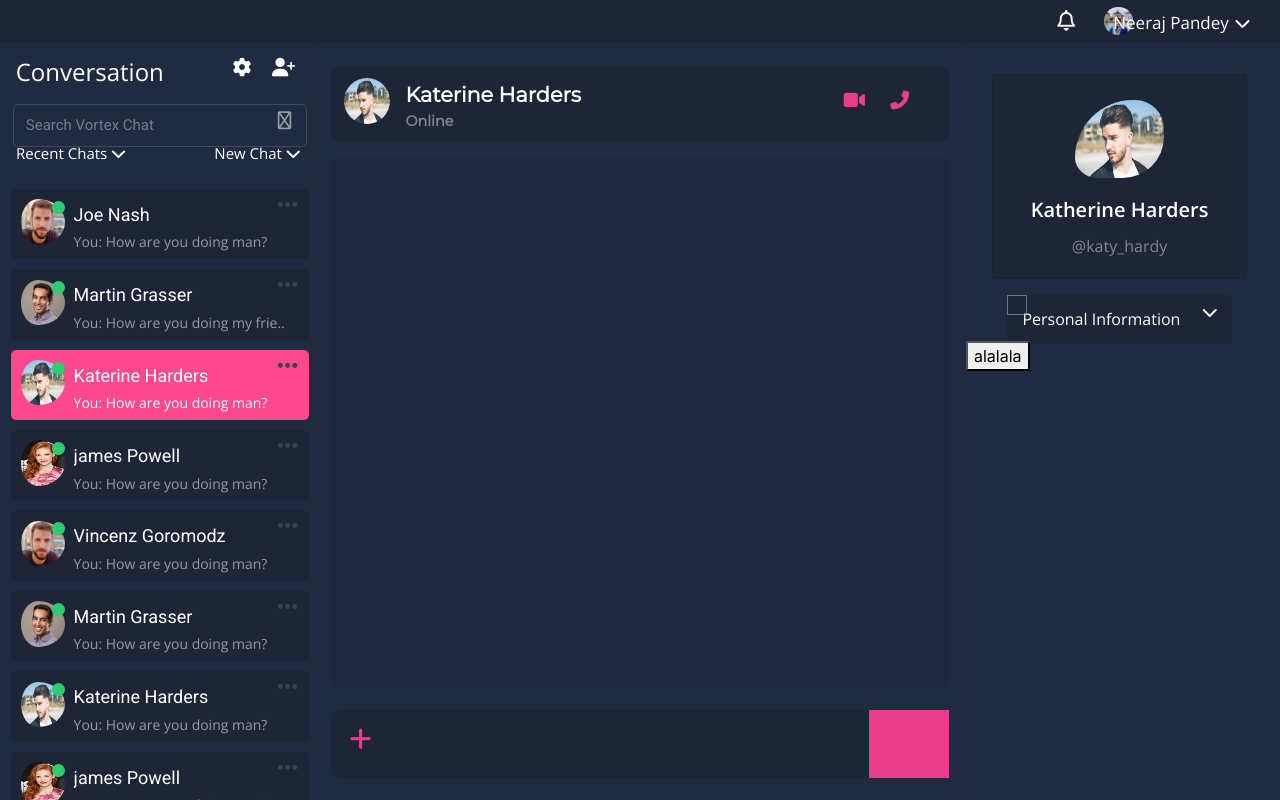
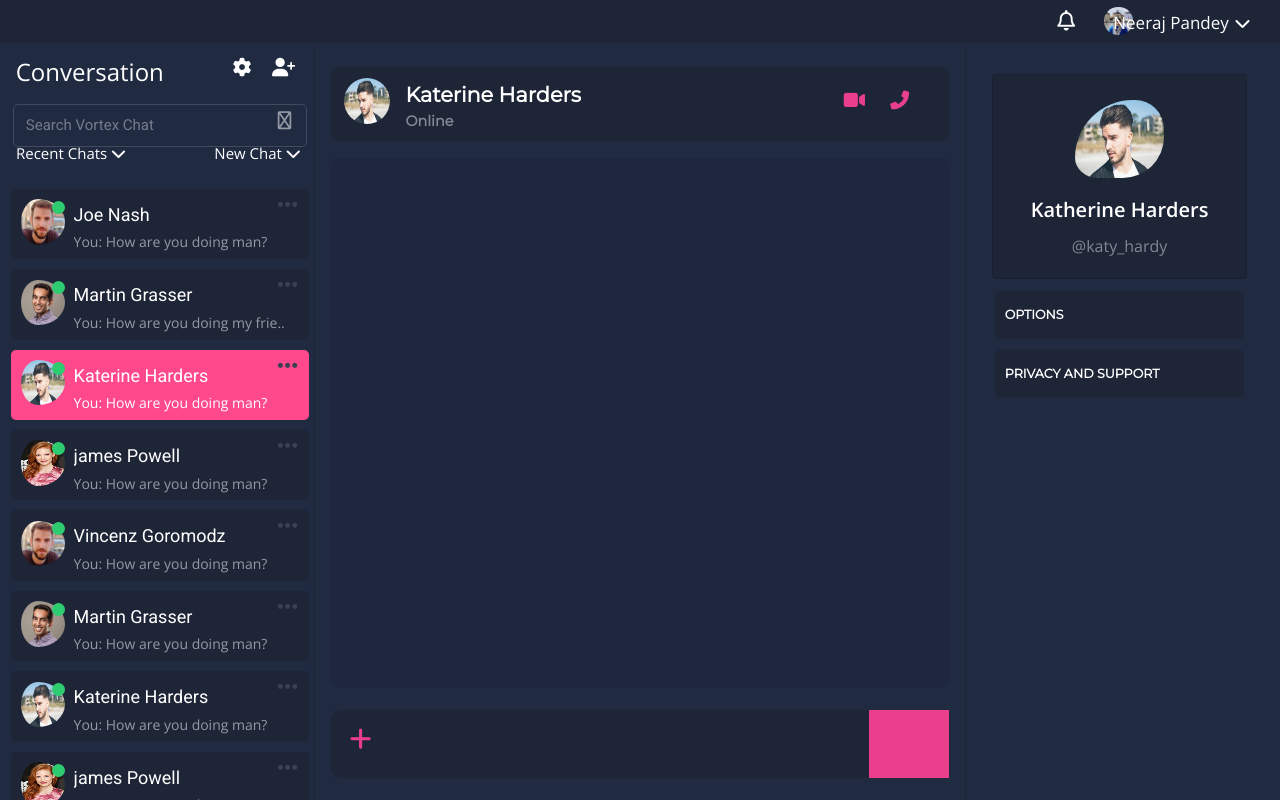
Before and after one commit to Tomyxtrejo/messaging_web_app, a React (Create React App) app in the folder client/: page / in a window 1280 px wide. Built offline with nearby package versions, Linux system fonts and the light colour scheme.

Commit message:
Add options and privacy collapsable accordions

```diff
--- a/client/src/components/contents/P2p.js
+++ b/client/src/components/contents/P2p.js
@@ -11,49 +11,157 @@ class P2p extends Component {
             src={three}
             alt="Profile Image"
           />
-          <div class="card-body profile_card_body">
+          <div className="card-body profile_card_body">
             <h5 className="card-title">Katherine Harders</h5>
             <p className="card-text">@katy_hardy</p>
           </div>
         </div>
         {""}
-        <input type="checkbox" name="toggle" id="options_toggle" />
-        <label for="options_toggle" id="privacy_toggle_label"/>
-
-        <div className="options_toggle_div">
-          <i className="fa fa-chevron-down down-chevron-2" />
+        {/* Accordion starts here */}
+        <div className="container">
+          <div className="accordion-option">
+            <a
+              href="javascript:void(0)"
+              className="toggle-accordion active"
+              accordion-id="#accordion"
+            />
           </div>
-        <div className="p2p_options" id = "p2p_options">
-          <div className="p2p_options_content">
-            <div className="p2p_options_content_friends_icon">
-              <i className="fa fa-user-circle p2p_options_content_friends_icon_i" />
+          <div className="clearfix" />
+          <div
+            className="panel-group"
+            id="accordion"
+            role="tablist"
+            aria-multiselectable="true"
+          >
+            <div className="panel panel-default p2p_profile_details_accordion">
+              <div
+                className="panel-heading"
+                role="tab"
+                id="headingOne"
+                role="button"
+                data-toggle="collapse"
+                data-parent="#accordion"
+                href="#collapseOne"
+                aria-expanded="true"
+                aria-controls="collapseOne"
+              >
+                <h4 className="panel-title p2p_profile_details_accordion_title">
+                  <a
+                    role="button"
+                    data-toggle="collapse"
+                    data-parent="#accordion"
+                    href="#collapseOne"
+                    aria-expanded="true"
+                    aria-controls="collapseOne"
+                  >
+                    OPTIONS
+                  </a>
+                </h4>
               </div>
-            <div className="p2p_options_content_friends_since">
-              Friends since August 2018.
+              <div
+                id="collapseOne"
+                className="panel-collapse collapse in"
+                role="tabpanel"
+                aria-labelledby="headingOne"
+              >
+                <div className="panel-body">
+                  <div className="p2p-panel-body-list">
+                    <div className="p2p-panel-body-list-item">
+                      <div className="p2p-panel-body-list-item-details">
+                        Edit Nickname
+                      </div>
+                      <div className="p2p-panel-body-list-item-icon">
+                        <i className="fas fas fa-edit panel-edit-icon" />
                       </div>
                     </div>
 
-          <div className="p2p_options_content">
-            <div className="p2p_options_content_friends_icon">
-              <i className="fa fa-paper-plane p2p_options_content_friends_icon_i" />
+                    <div className="p2p-panel-body-list-item">
+                      <div className="p2p-panel-body-list-item-details">
+                        Change Theme
                       </div>
-            <div className="p2p_options_content_friends_since">
-              katy_hardy@gmail.com
+                      <div className="p2p-panel-body-list-item-icon">
+                        <i className="fas fa-tint panel-tint-icon" />
+                      </div>
+                    </div>
+                  </div>
+                </div>
+              </div>
+            </div>
+            <div className="panel panel-default p2p_profile_details_accordion">
+              <div
+                className="panel-heading"
+                role="tab"
+                id="headingTwo"
+                data-toggle="collapse"
+                data-parent="#accordion"
+                href="#collapseTwo"
+                aria-expanded="true"
+                aria-controls="collapseTwo"
+              >
+                <h4 className="panel-title p2p_profile_details_accordion_title">
+                  <a
+                    className="collapsed"
+                    role="button"
+                    data-toggle="collapse"
+                    data-parent="#accordion"
+                    href="#collapseTwo"
+                    aria-expanded="true"
+                    aria-controls="collapseTwo"
+                  >
+                    PRIVACY AND SUPPORT
+                  </a>
+                </h4>
+              </div>
+              <div
+                id="collapseTwo"
+                className="panel-collapse collapse in"
+                role="tabpanel"
+                aria-labelledby="headingTwo"
+              >
+                <div className="panel-body">
+                  <div className="p2p-panel-body-list">
+                    <div className="p2p-panel-body-list-item">
+                      <div className="p2p-panel-body-list-item-details">
+                        Notifications
+                      </div>
+                      <div className="p2p-panel-body-list-item-icon">
+                        <i className="fas fa-bell panel-bell-icon" />
                       </div>
                     </div>
 
-          <div className="p2p_options_content">
-            <div className="p2p_options_content_friends_icon">
-              <i className="fa fa-phone p2p_options_content_friends_icon_i" />
+                    <div className="p2p-panel-body-list-item">
+                      <div className="p2p-panel-body-list-item-details">
+                        Ignore Messages
                       </div>
-            <div className="p2p_options_content_friends_since">
-              +91-84557-36445
+                      <div className="p2p-panel-body-list-item-icon">
+                        <i className="fas fa-cut panel-reject-icon" />
+                      </div>
+                    </div>
+
+                    <div className="p2p-panel-body-list-item">
+                      <div className="p2p-panel-body-list-item-details">
+                        Block User
+                      </div>
+                      <div className="p2p-panel-body-list-item-icon">
+                        <i className="fas fa-ban panel-block-icon" />
+                      </div>
+                    </div>
+
+                    <div className="p2p-panel-body-list-item">
+                      <div className="p2p-panel-body-list-item-details">
+                        Something went wrong?
+                      </div>
+                      <div className="p2p-panel-body-list-item-icon">
+                        <i className="fas fa-exclamation-triangle panel-warning-icon" />
                       </div>
                     </div>
                   </div>
-        {""}
-        <button className="lala">alalala</button>
-
+                </div>
+              </div>
+            </div>
+          </div>
+        </div>
+        {/* Accordion ends here */}
       </div>
     );
   }
```
Lines whose indentation alone changed are shown as unchanged.
